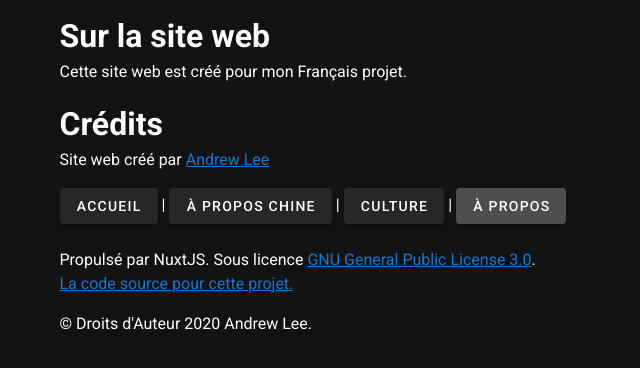
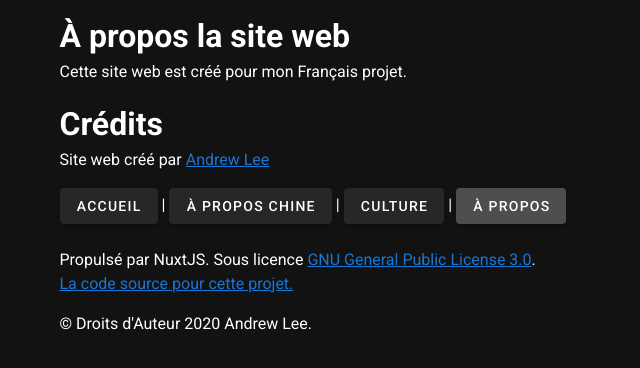
Before and after one commit to Alee14/chine-projet, a Nuxt app: page /a-propos in a window 1280 px wide. Shown: the top 368 px of the page, without its empty margins (0-640 px from the left). Built offline with nearby package versions, Linux system fonts and the light colour scheme.

Commit message:
replaced sur with a propos

```diff
--- a/pages/a-propos.vue
+++ b/pages/a-propos.vue
@@ -1,6 +1,6 @@
 <template>
   <div>
-    <h1>Sur la site web</h1>
+    <h1>À propos la site web</h1>
     <p>Cette site web est créé pour mon Français projet.</p>
     <h1>Crédits</h1>
     <p>Site web créé par <a href="https://alee14.me">Andrew Lee</a></p>
```
